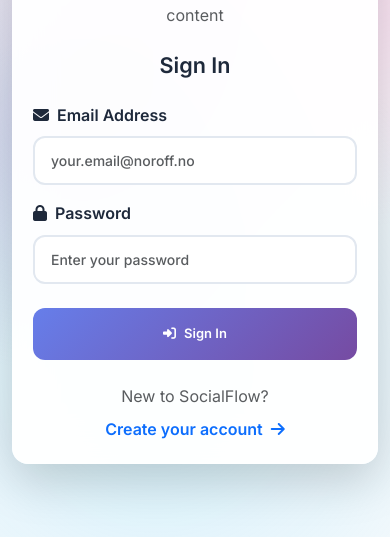
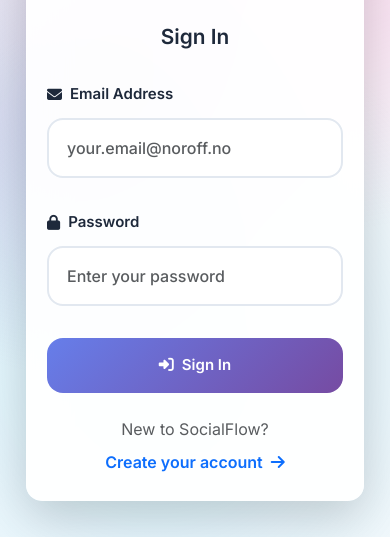
Before and after one commit to whamre/socialmediajs2, a plain HTML site: page index.html in a window 390 px wide. Shown: the part 307-844 px from the top of the page. Drawn offline with nearby package versions, Linux system fonts and the light colour scheme.

Commit message:
Fix auth page layout: Wider form, better spacing, improved mobile responsiveness

```diff
--- a/css/styles.css
+++ b/css/styles.css
@@ -146,50 +146,83 @@ body::before {
 
 /* Auth Page Styling */
 #authPage .card {
-    max-width: 420px;
-    margin: 80px auto;
+    max-width: 600px;
+    margin: 60px auto;
     background: rgba(255, 255, 255, 0.95);
     backdrop-filter: blur(20px);
     border: 1px solid rgba(255, 255, 255, 0.2);
 }
 
+#authPage .card-body {
+    padding: 48px;
+}
+
 #authPage .card-title {
-    font-size: 2rem;
+    font-size: 2.5rem;
     font-weight: 700;
     background: var(--primary-gradient);
     -webkit-background-clip: text;
     -webkit-text-fill-color: transparent;
     background-clip: text;
-    margin-bottom: 2rem;
+    margin-bottom: 1rem;
+}
+
+#authPage .text-muted {
+    font-size: 1.1rem;
+    margin-bottom: 3rem;
 }
 
 #authPage h4 {
     font-weight: 600;
     color: var(--text-primary);
-    margin-bottom: 1.5rem;
+    margin-bottom: 2rem;
+    font-size: 1.5rem;
 }
 
 /* Form Elements */
 .form-control, .form-select {
     border: 2px solid #e2e8f0;
     border-radius: var(--radius-md);
-    padding: 12px 16px;
-    font-size: 14px;
+    padding: 16px 20px;
+    font-size: 16px;
     font-weight: 500;
     transition: all 0.3s ease;
     background: var(--surface);
+    height: auto;
 }
 
 .form-control:focus, .form-select:focus {
     border-color: var(--primary-color);
-    box-shadow: 0 0 0 3px rgba(102, 126, 234, 0.1);
+    box-shadow: 0 0 0 4px rgba(102, 126, 234, 0.1);
     outline: none;
+    transform: translateY(-1px);
 }
 
 .form-label {
     font-weight: 600;
     color: var(--text-primary);
-    margin-bottom: 8px;
+    margin-bottom: 12px;
+    font-size: 15px;
+    display: flex;
+    align-items: center;
+}
+
+/* Auth Page Specific Form Improvements */
+#authPage .form-control {
+    padding: 18px 20px;
+    font-size: 16px;
+    border-radius: var(--radius-lg);
+}
+
+#authPage .mb-3, #authPage .mb-4 {
+    margin-bottom: 2rem !important;
+}
+
+#authPage .btn {
+    padding: 18px 24px;
+    font-size: 16px;
+    font-weight: 600;
+    border-radius: var(--radius-lg);
 }
 
 /* Buttons */
@@ -501,15 +534,44 @@ body::before {
 /* Responsive Design */
 @media (max-width: 768px) {
     .container {
-        padding: 0 12px;
+        padding: 0 16px;
     }
 
     .card-body {
-        padding: 20px;
+        padding: 32px 24px;
     }
 
     #authPage .card {
-        margin: 40px auto;
+        margin: 20px auto;
+        max-width: 95%;
+    }
+
+    #authPage .card-body {
+        padding: 32px 24px;
+    }
+
+    #authPage .card-title {
+        font-size: 2rem;
+    }
+
+    #authPage .text-muted {
+        font-size: 1rem;
+        margin-bottom: 2rem;
+    }
+
+    #authPage h4 {
+        font-size: 1.3rem;
+        margin-bottom: 1.5rem;
+    }
+
+    #authPage .form-control {
+        padding: 16px 18px;
+        font-size: 16px;
+    }
+
+    #authPage .btn {
+        padding: 16px 20px;
+        font-size: 15px;
     }
 
     .post-header {
@@ -533,8 +595,23 @@ body::before {
     }
 
     .btn {
-        padding: 10px 16px;
-        font-size: 13px;
+        padding: 12px 18px;
+        font-size: 14px;
+    }
+}
+
+@media (max-width: 480px) {
+    #authPage .card {
+        margin: 10px;
+        max-width: calc(100% - 20px);
+    }
+
+    #authPage .card-body {
+        padding: 24px 20px;
+    }
+
+    #authPage .card-title {
+        font-size: 1.8rem;
     }
 }
 
--- a/index.html
+++ b/index.html
@@ -74,7 +74,7 @@
 
         <!-- Login/Register Page -->
         <div id="authPage" class="row justify-content-center">
-            <div class="col-md-6 col-lg-4">
+            <div class="col-12 col-md-8 col-lg-6 col-xl-5">
                 <div class="card shadow-lg">
                     <div class="card-body">
                         <div class="text-center mb-4">
```
